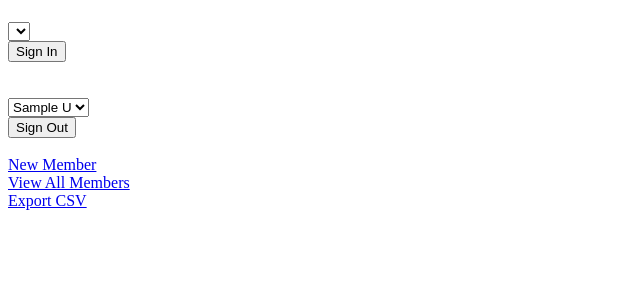
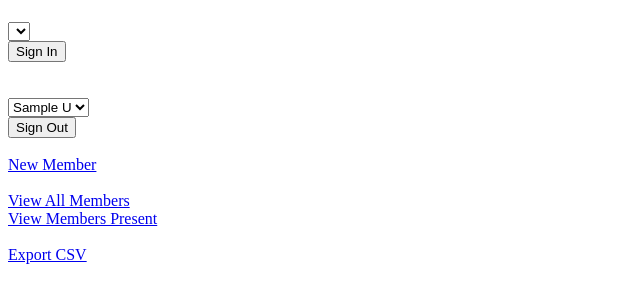
Before and after one commit to Team-2502/WebTimeTracker2, a Django app: page /members/ in a window 1280 px wide. Shown: the part 58-361 px from the top of the page, without its empty margins (0-640 px from the left). Run offline with Django 3.2, Linux system fonts and the light colour scheme; tables that the repository leaves empty hold one stand-in row (values such as "Sample post"); lists and menus that the app fills with data are empty.

Commit message:
Add page to see members currently in the room

```diff
--- a/members/templates/members/index.html
+++ b/members/templates/members/index.html
@@ -41,9 +41,10 @@
 
     <br>
 
-    <a href="{% url 'new_member' %}">New Member</a><br>
+    <a href="{% url 'new_member' %}">New Member</a><br><br>
 
     <a href="{% url 'view_all' %}">View All Members</a><br>
+    <a href="{% url 'at_the_room' %}">View Members Present</a><br><br>
 
     <a href="{% url 'export' %}">Export CSV</a><br>
 
--- a/members/urls.py
+++ b/members/urls.py
@@ -17,4 +17,6 @@
     path('view_all', views.member_list, name='view_all'),
     # /members/export
     path('export', views.create_export, name='export'),
+    # /members/at_the_room
+    path('at_the_room', views.members_here, name='at_the_room'),
 ]
--- a/members/views.py
+++ b/members/views.py
@@ -3,7 +3,7 @@
 from django.utils import timezone
 
 from datetime import datetime
-from pytz import timezone
+import pytz
 from decimal import Decimal
 import csv
 
@@ -49,7 +49,7 @@
     member = Member.objects.get(id=request.POST['logout_select'])
     member.logged_in = False
 
-    tz = timezone('America/Chicago')
+    tz = pytz.timezone('America/Chicago')
     current_time = datetime.now(tz=tz)
     diff = current_time - member.sign_in_time
 
@@ -64,7 +64,7 @@
 
 
 def members_here(request):
-    return
+    return render(request, 'members/members_here.html', {'members': Member.objects.filter(logged_in=True).order_by('first_name')})
 
 
 def create_export(request):
```
Also changed, not shown: members/templates/members/members_here.html (+7 -2 lines).
